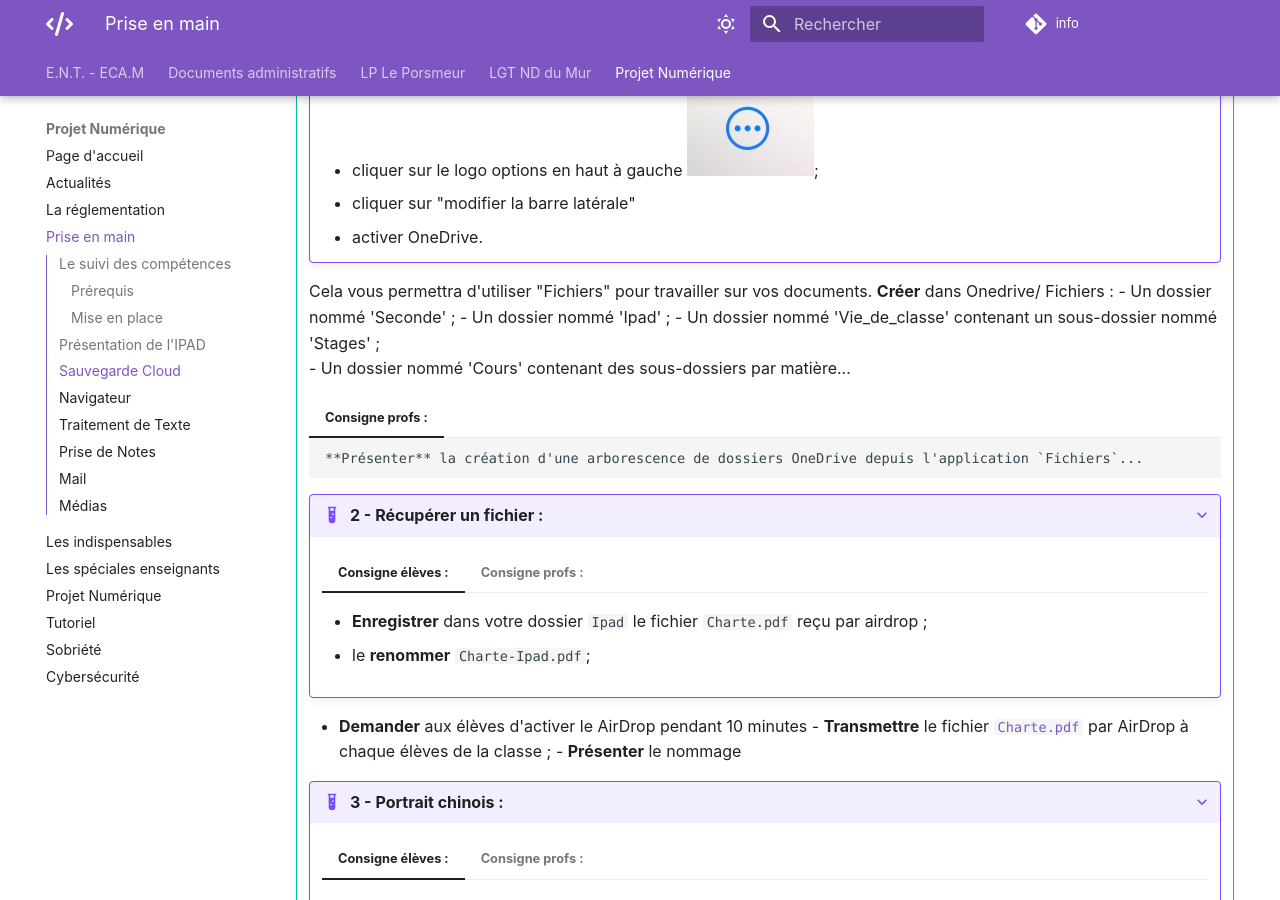
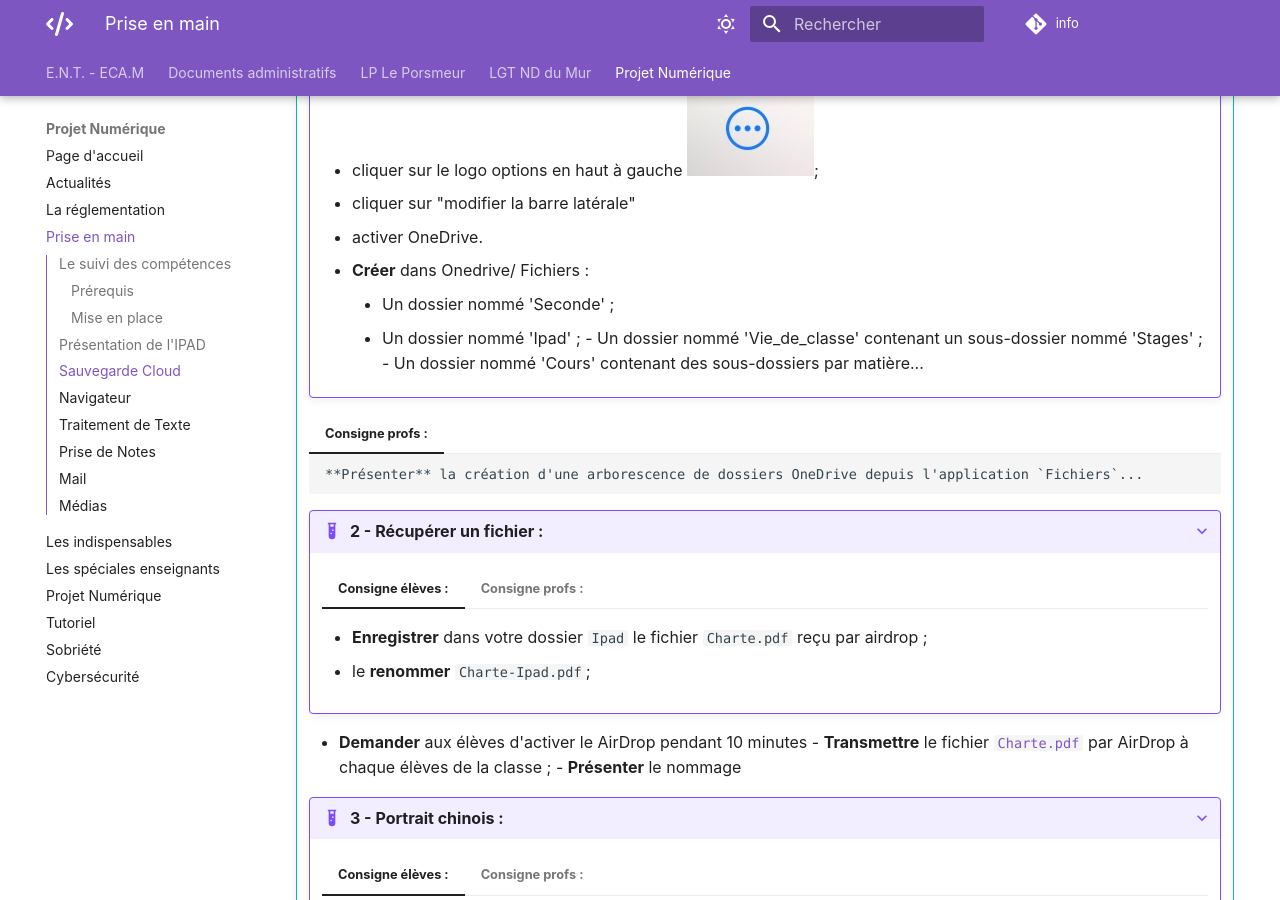
Before and after one commit to EC-Morlaix/info, an MkDocs documentation site: the page built from docs/priseenmain.md, in a window 1280 px wide and 900 px high, scrolled down 2036 px. Built offline with MkDocs 1.6.1 and Material for MkDocs 9.7.7, drawn with Linux system fonts in a browser that asks for light colours; comment, search, counter and statistics services are not loaded.

Commit message:
Update priseenmain.md

```diff
--- a/docs/priseenmain.md
+++ b/docs/priseenmain.md
@@ -63,19 +63,16 @@ Des tutoriels sont accessibles [indispensables](./indispensables.md)
     === "Activités :"
 
         ???+ example "1 - Créer des dossiers"
-
             === "Consigne élèves :"
-
                 Depuis l'application `Fichiers`,
 			-  cliquer sur le logo options en haut à gauche ![options](./images/priseenmain/parametres.jpeg);
 			-  cliquer sur "modifier la barre latérale"
   			- activer OneDrive.
-		Cela vous permettra d'utiliser "Fichiers" pour travailler sur vos documents.
-		 **Créer** dans Onedrive/ Fichiers :
-		- Un dossier nommé 'Seconde' ;
-  		- Un dossier nommé 'Ipad' ;
-                - Un dossier nommé 'Vie_de_classe' contenant un sous-dossier nommé 'Stages' ;
-                - Un dossier nommé 'Cours' contenant des sous-dossiers par matière...
+			- **Créer** dans Onedrive/ Fichiers :
+				- Un dossier nommé 'Seconde' ;
+  				- Un dossier nommé 'Ipad' ;
+               			- Un dossier nommé 'Vie_de_classe' contenant un sous-dossier nommé 'Stages' ;
+                		- Un dossier nommé 'Cours' contenant des sous-dossiers par matière...
 	    === "Consigne profs :"
                 **Présenter** la création d'une arborescence de dossiers OneDrive depuis l'application `Fichiers`...
 
```
